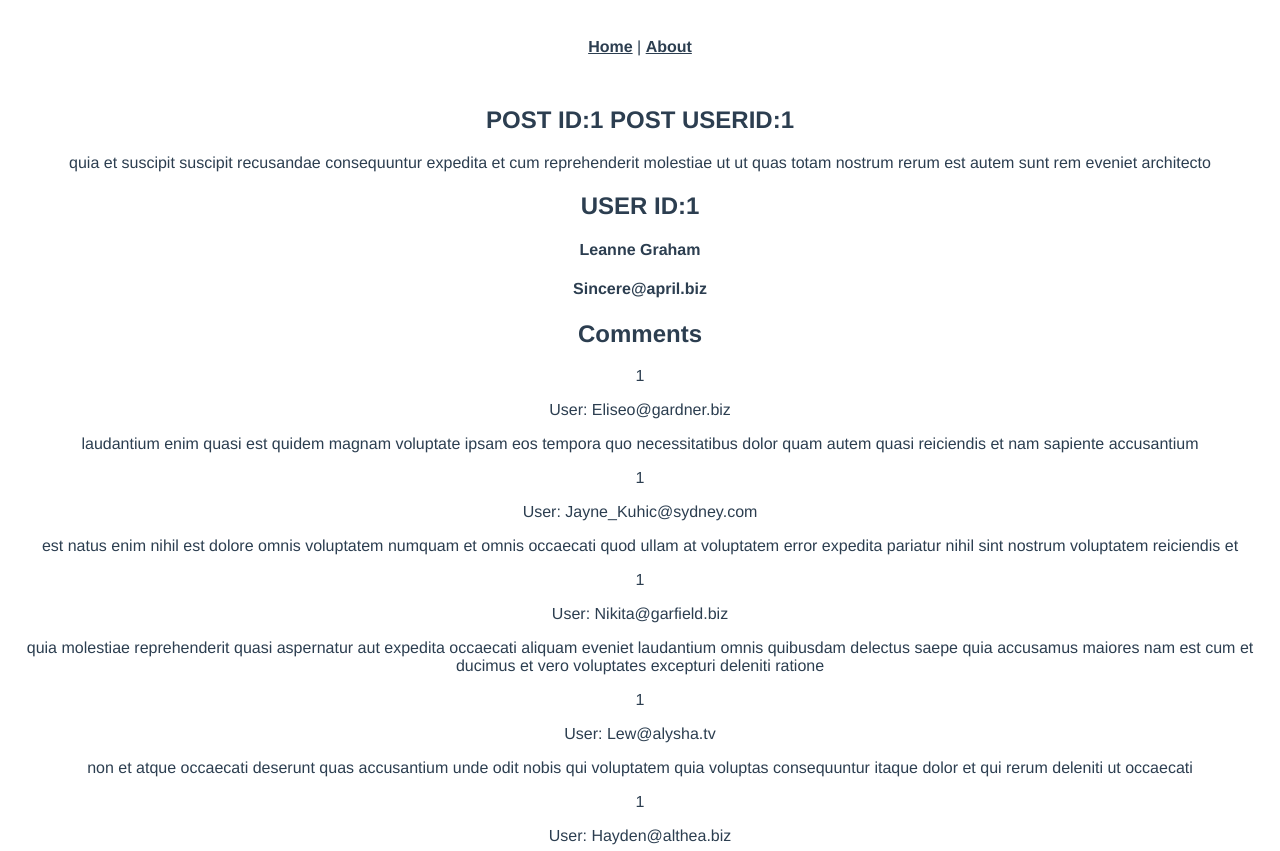
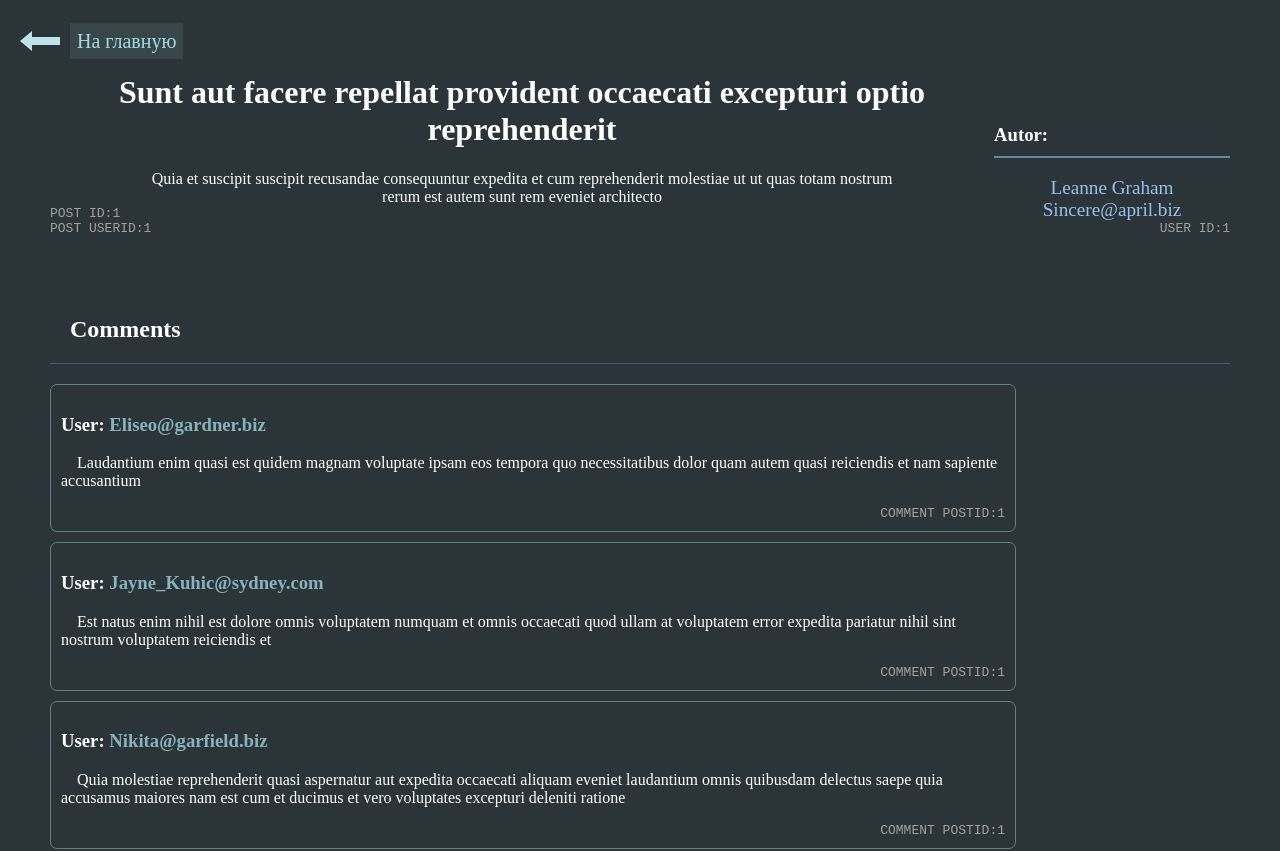
Before and after one commit to rezervec/okenit, a Vue app: page /post/1 in a window 1280 px wide. Shown: the top 851 px of the page. Built offline with nearby package versions, Linux system fonts and the light colour scheme.

Commit message:
end of main part

```diff
--- a/src/App.vue
+++ b/src/App.vue
@@ -1,32 +1,5 @@
 <template>
   <div id="app">
-    <nav>
-      <router-link to="/">Home</router-link> |
-      <router-link to="/about">About</router-link>
-    </nav>
     <router-view/>
   </div>
 </template>
-
-<style lang="scss">
-#app {
-  font-family: Avenir, Helvetica, Arial, sans-serif;
-  -webkit-font-smoothing: antialiased;
-  -moz-osx-font-smoothing: grayscale;
-  text-align: center;
-  color: #2c3e50;
-}
-
-nav {
-  padding: 30px;
-
-  a {
-    font-weight: bold;
-    color: #2c3e50;
-
-    &.router-link-exact-active {
-      color: #42b983;
-    }
-  }
-}
-</style>
--- a/src/assets/styles/style.scss
+++ b/src/assets/styles/style.scss
@@ -1,39 +1,148 @@
+body {
+    margin: 30px 50px;
+    background-color: rgb(43, 52, 57);
+}
+
+tt {
+    display: block;
+    text-align: end;
+    color:rgb(162, 162, 162);
+}
+
 .site-body {
     display: flex;
+    color: rgb(255, 255, 255);
 
     .users {
-        background-color: antiquewhite;
         flex-basis: 30%;
 
         .user {
-            padding: 10px;
-            border: solid 1px;
-            transition: 0.3s;
+            background-color: rgb(102, 127, 132);
+            padding: 2px;
+            border: solid black 1px;
+            transition: 0.2s;
+
+            &:not(:first-child) {margin-top: 1px;}
 
             &:hover {
-                background-color: bisque;
-                transform: scale(1.03);
+                background-color: rgb(122, 159, 165);
+                transform: scale(1.02);
                 cursor: pointer;
+            }
+
+            p {margin: 0.5em;}
+
+            &:first-child {margin-bottom: 20px; padding: 20px; text-align: center;}
+
+            &._active {
+                box-shadow: inset 0px 0px 5px 0px rgb(61, 65, 65);
+                background-color: rgb(108, 163, 180);
             }
         }
     }
 
     .posts {
-        background-color: aliceblue;
         flex-basis: 70%;
         padding: 5px;
+        display: grid;
+        gap: 20px;
+        grid-template-columns: repeat( auto-fit, minmax(300px, 1fr) );
+        grid-template-rows: repeat( auto-fit, 100px );
 
         .post {
+            background-color: rgba(66, 92, 113, 0.4);
             padding: 10px;
-            border: solid 1px;
+            border: solid black 1px;
             text-align: center;
             transition: 0.3s;
 
+            &:not(:first-child) {margin-top: 3px;}
+
             &:hover {
-                background-color:azure;
-                transform: translate(5px, 2px);
+                // background-color:azure;
+                transform: scale(1.01);
+                box-shadow: inset 0px 0px 2px 0px rgb(152, 208, 254);
+                background-color: rgba(66, 92, 113, 1);
                 cursor: pointer;
             }
         }
     }
 }
+
+.post-detail {
+    color: rgb(255, 255, 255);
+
+    .post-nav {
+        margin-left: 20px;
+        font-size: 20px;
+        color:rgb(167, 219, 227);
+        background-color: rgba(167, 219, 227, 0.1);
+        text-decoration: none;
+        padding: 7px;
+        position: relative;
+        transition: 0.2s;
+
+        &:hover {
+            background-color: rgba(167, 219, 227, 0.2);
+            box-shadow: 0 0 2px rgb(144, 188, 195);
+        }
+
+        &::after {
+            content: "";
+            position: absolute;
+            background-color: rgb(190, 227, 233);
+            width: 40px;
+            height: 20px;
+            left: -10px;
+            bottom: 50%;
+            transform: translate(-100%, 50%);
+            clip-path: polygon(0 50%, 30% 0, 30% 30%, 100% 30%, 100% 70%, 30% 70%, 30% 100%, 0 50%);
+
+        }
+    }
+
+    .post-info {
+        display: flex;
+
+        .post-content {
+            flex-basis: 80%;
+            text-align: center;
+
+            div {margin: auto; width: 80%;}
+            tt {text-align:left}
+        }
+
+        .post-autor {
+            flex-basis: 20%;
+            align-self: end;
+
+            h3{border-bottom: solid 2px rgb(103, 135, 163); padding-bottom: 10px;}
+            p {
+                margin: 0;
+                font-size: 1.2em;
+                color:rgb(157, 192, 238);
+                text-align: center;
+            }
+        }
+    }
+
+    .comments {
+        h2 {
+            margin-top: 60px;
+            padding: 20px;
+            border-bottom: solid 1px rgb(66, 92, 113);
+        }
+
+        .comment {
+            border: solid 1px rgb(102, 127, 132);
+            border-radius: 7px;
+            padding: 10px;
+            margin-bottom: 10px;
+            width: 80%;
+
+            span {color: rgb(136, 179, 186)}
+
+            p {text-indent:1em}
+        }
+    }
+}
--- a/src/router/index.js
+++ b/src/router/index.js
@@ -14,11 +14,6 @@ const routes = [
     path: '/post/:id',
     name: 'post',
     component: () => import('../views/PostDetail.vue')
-  },
-  {
-    path: '/test',
-    name: 'test',
-    component: () => import('../views/testPage.vue')
   }
 ]
 
--- a/src/views/HomeView.vue
+++ b/src/views/HomeView.vue
@@ -1,13 +1,22 @@
 <template>
   <div class="site-body">
     <div class="users">
+      <div
+      class="user"
+      v-on:click="activeUser = 0"
+      :class="{_active: activeUser == 0}"
+      >
+        <b>All posts</b>
+      </div>
       <div
       v-for="user in users"
       :key="user.id"
       class="user"
       v-on:click="activeUser = user.id"
+      :class="{_active: user.id == activeUser}"
       >
-      <p>{{ user.name }}</p>
+        <p>{{ user.name }}</p>
+        <tt>USER ID:{{ user.id }}</tt>
       </div>
     </div>
     <div class="posts">
@@ -19,7 +28,8 @@
       class="post"
       :to="{ name: 'post', params: { id: post.id } }"
       >
-      <p>{{ post.title }}</p>
+        <tt>POST ID:{{ post.id }} - POST USERID:{{ post.userId }}</tt>
+        <p>{{ post.title | capitalize}}</p>
       </router-link>
     </div>
   </div>
@@ -43,6 +53,13 @@ export default {
         return this.posts.filter(post => post.userId == this.activeUser)
       else return posts
     }
+  },
+  filters: {
+    capitalize: function (value) {
+      if (!value) return ''
+      value = value.toString()
+      return value.charAt(0).toUpperCase() + value.slice(1)
+    }
   }
 }
 </script>
--- a/src/views/PostDetail.vue
+++ b/src/views/PostDetail.vue
@@ -1,21 +1,29 @@
 <template>
-  <div class="post-detail" v-if="post">
-    <h2>POST ID:{{ post.id }} POST USERID:{{ post.userId }}</h2>
-    <div>{{ post.body }}</div>
-    <div>
-      <h2>USER ID:{{ user.id }}</h2>
-      <h4>{{ user.name }}</h4>
-      <h4>{{ user.email }}</h4>
+  <div class="post-detail">
+    <router-link class="post-nav" to="/">На главную</router-link>
+    <div class="post-info">
+      <div class="post-content">
+        <h1>{{ post.title | capitalize}}</h1>
+        <div>{{ post.body | capitalize }}</div>
+        <tt>POST ID:{{ post.id }}<br>POST USERID:{{ post.userId }}</tt>
+      </div>
+      <div class="post-autor">
+        <h3>Autor:</h3>
+        <p>{{ user.name }}</p>
+        <p>{{ user.email }}</p>
+        <tt>USER ID:{{ user.id }}</tt>
+      </div>
     </div>
-    <div>
+    <div class="comments">
       <h2>Comments</h2>
         <div
+        class="comment"
         v-for="comment in commentsFilter"
         :key="comment.id"
         >
-          <p>{{ comment.postId }}</p>
-          <p>User: {{ comment.email }}</p>
-          <p>{{ comment.body }}</p>
+          <h3>User: <span>{{ comment.email }}</span></h3>
+          <p>{{ comment.body | capitalize }}</p>
+          <tt>COMMENT POSTID:{{ comment.postId }}</tt>
         </div>
     </div>
   </div>
@@ -46,6 +54,13 @@ export default {
       const result = comments.filter(comment => comment.postId == this.post.id)
       return result
     }
+  },
+    filters: {
+    capitalize: function (value) {
+      if (!value) return ''
+      value = value.toString()
+      return value.charAt(0).toUpperCase() + value.slice(1)
+    }
   }
 }
 </script>
--- a/src/views/testPage.vue
+++ /dev/null
@@ -1,23 +0,0 @@
-<template v-for="post in posts" :key="post.id" :post="post">
-      <div
-      v-if="post.id == 1"
-      class="post"
-      :to="{ name: 'post', params: { id: post.id } }"
-      >
-      <p>{{ post.title }}</p>
-      </div>
-</template>
-
-<script>
-import users from '@/placeholder/users'
-import posts from '@/placeholder/posts'
-
-export default {
-  data() {
-    return {
-      users,
-      posts
-    }
-  }
-}
-</script>
```
